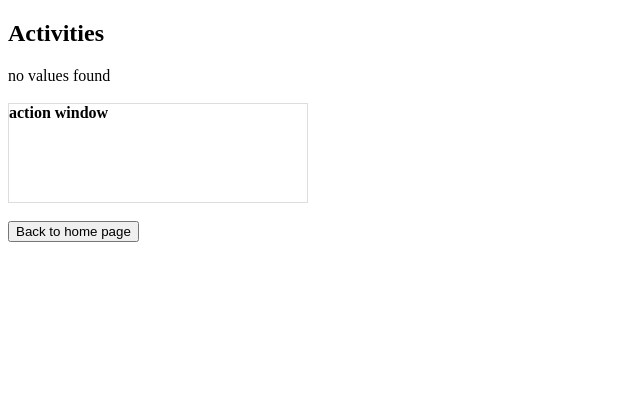
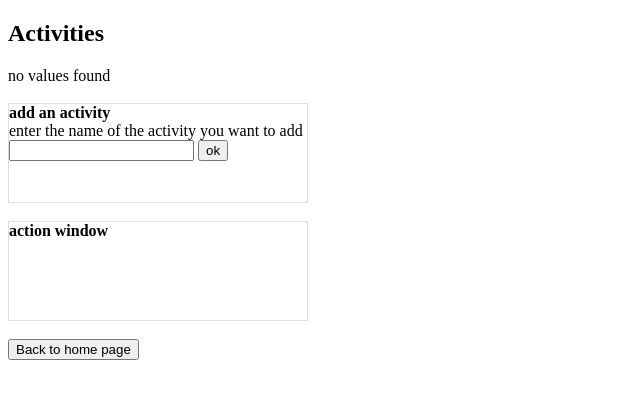
Before and after one commit to GustavoSouza123/activity-tracker, a PHP site: page /activities.php in a window 1280 px wide. Shown: the top 399 px of the page, without its empty margins (0-640 px from the left). Run offline with PHP 8.4, Linux system fonts and the light colour scheme; data that the repository does not hold is empty.

Commit message:
fix: move add activity to activities.php

```diff
--- a/activities.php
+++ b/activities.php
@@ -49,11 +49,41 @@
             echo $sql . "<br>" . $e->getMessage();
         }
 
+        // add an activity to the activities table
+        $addMessage = "";
+        $name = isset($_POST["name"]) ? $_POST["name"] : "";
+
+        if(isset($_POST["add-activity"])) {
+            if(empty($name)) {
+                $addMessage = "fill in the required fields";
+            } else {
+                try {
+                    $sql = $pdo->prepare("INSERT INTO `activities` (name) VALUES (?)");
+                    $sql->execute(array($name));
+
+                    $sql = "CREATE TABLE IF NOT EXISTS `$name` (
+                                id INT NOT NULL AUTO_INCREMENT,
+                                time_spent INT NOT NULL,
+                                day DATE NOT NULL,
+                                activity_id INT NOT NULL,
+                                PRIMARY KEY(id),
+                                FOREIGN KEY(activity_id) REFERENCES activities(id)
+                            )";
+                    $pdo->exec($sql);
+
+                    $addMessage = "activity added successfully, refresh the page to see the changes";
+                    header("Location: " . $_SERVER['PHP_SELF']); // refresh the page after sending the form
+                } catch(PDOException $e) {
+                    echo $sql . "<br>" . $e->getMessage();
+                }
+            }
+        }
+
         // edit row
-        $message = "";
+        $actionMessage = "";
         if(isset($_POST["edit"])) {
             if(empty($_POST["name"])) {
-                $message = "fill in the required fields";
+                $actionMessage = "fill in the required fields";
             } else {
                 try {
                     $id = $_POST["data-id"];
@@ -63,10 +93,10 @@
                     $sql = "ALTER TABLE `".$_POST["data-name"]."` RENAME `".$_POST["name"]."`";
                     $pdo->exec($sql);
 
-                    $message = "activity edited successfully, refresh the page to see the changes";
+                    $actionMessage = "activity edited successfully, refresh the page to see the changes";
                 } catch(PDOException $e) {
                     if($e->getCode() == "42S02") {
-                        $message = "the table `".$_POST["name"]."` has already been renamed";
+                        $actionMessage = "the table `".$_POST["name"]."` has already been renamed";
                     } else {
                         echo $sql . "<br>" . $e->getMessage();
                     }
@@ -84,12 +114,21 @@
                 $sql = "DROP TABLE IF EXISTS `".$_POST["data-name"]."`";
                 $pdo->exec($sql);
 
-                $message = "activity deleted successfully, refresh the page to see the changes";
+                $actionMessage = "activity deleted successfully, refresh the page to see the changes";
             } catch(PDOException $e) {
                 echo $sql . "<br>" . $e->getMessage();
             }
         }
     ?>
+
+    <br>
+    <form class="add-activity" action="" method="post">
+        <b>add an activity</b>
+        <p>enter the name of the activity you want to add</p>
+        <input type="text" name="name" />
+        <input type="submit" name="add-activity" value="ok" /><br>
+        <p class="error"><?php echo $addMessage; ?></p><br>
+    </form>
 
     <br>
     <div class="action-window">
@@ -112,7 +151,7 @@
                 <input type="reset" value="cancel" />
             </form>
         </div>
-        <p class="error"><?php echo $message; ?></p>
+        <p class="error"><?php echo $actionMessage; ?></p>
     </div>
 
     <br>
--- a/activity_data.php
+++ b/activity_data.php
@@ -56,6 +56,7 @@
             $sql . "<br>" . $e->getMessage();
         }
 
+
         // add a value to the activity table
         $message = "";
         $time_spent = isset($_POST["time_spent"]) ? $_POST["time_spent"] : "";
@@ -86,7 +87,7 @@
         <span>activity id:</span><input type="text" name="activity_id" /><br>
         <input type="hidden" name="data-name" value="<?php echo $activityName; ?>" />
         <input type="submit" name="add-activity" value="Submit" />
-        <?php echo $message . "<br>"; ?>
+        <p class="error"><?php echo $message; ?></p><br>
     </form>
 
     <br>
--- a/css/style.css
+++ b/css/style.css
@@ -50,7 +50,7 @@ input.action {
     margin: 0;
 }
 
-/* activity_data */
+/* activities and activity_data */
 
 form.add-activity {
     width: 300px;
@@ -62,3 +62,11 @@ form.add-activity {
     display: inline-block;
     width: 80px;
 }
+
+.add-activity p {
+    margin: 0;
+}
+
+.error {
+    color: #c50000;
+}
--- a/index.php
+++ b/index.php
@@ -14,7 +14,6 @@
     <div class="container">
         <h1>Activity Tracker</h1>
         <p>This system keeps track of how much time you spend daily on some activity, such as listening to content in another language</p>
-        <button class="add-activity"><a href="add_activity.php">Add activity</a></button>
         <button class="see-activities"><a href="activities.php">See activities</a></button>
     </div>
 
```
Also changed, not shown: add_activity.php (deleted, +0 -56 lines).
